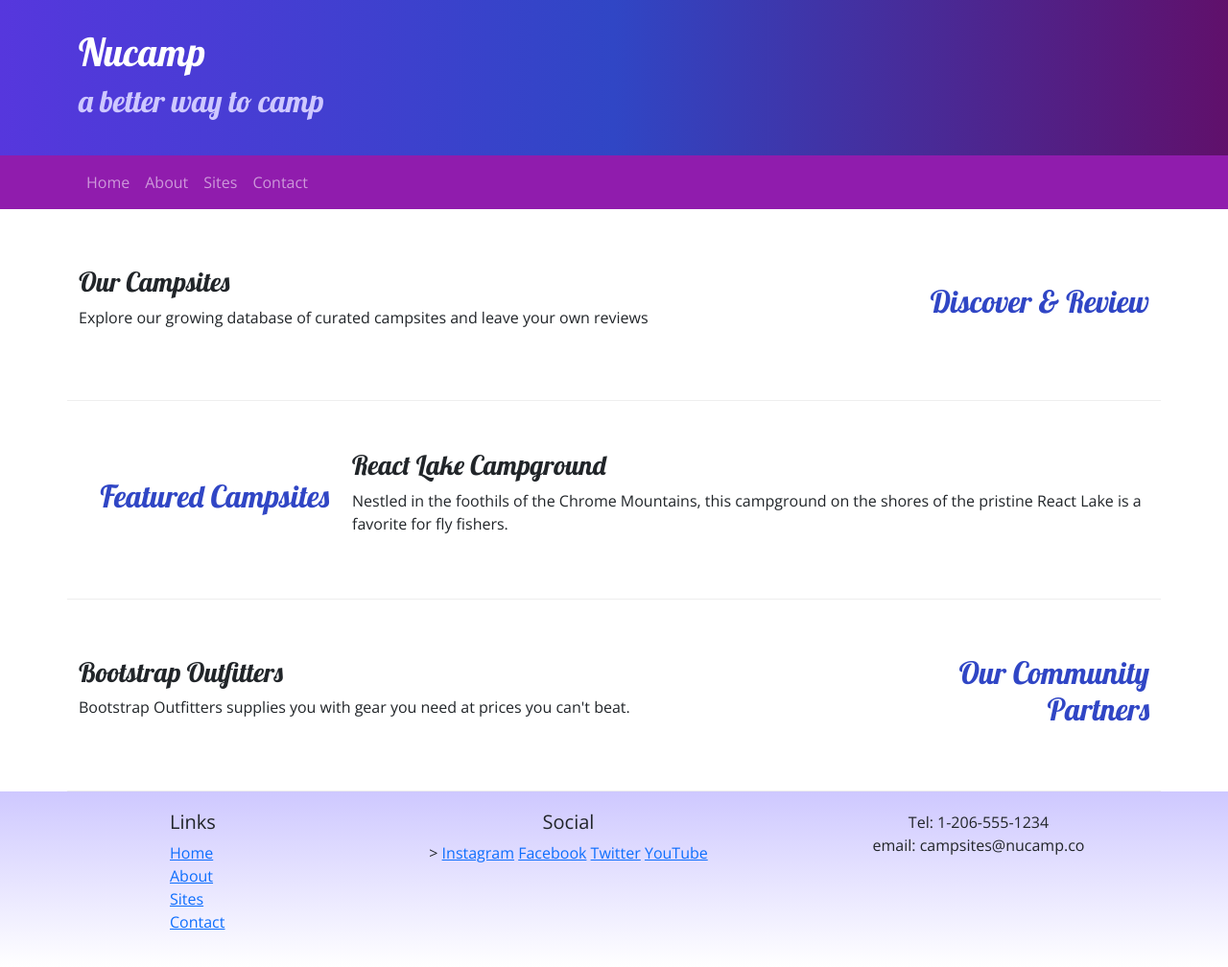
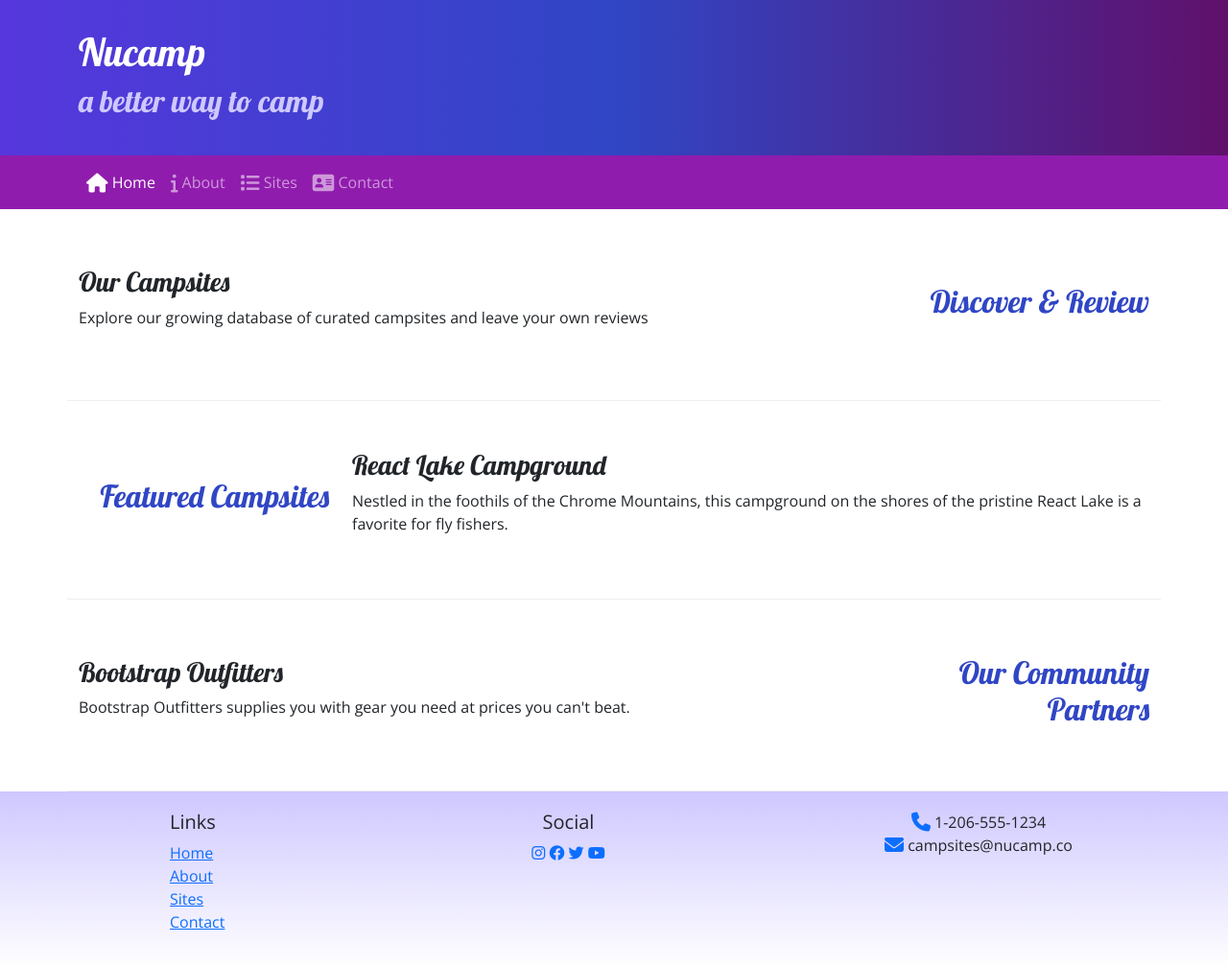
Before and after one commit to TravisMcGray/my-homepage-project, a plain HTML site: page index.html in a window 1280 px wide. Shown: the whole page at 96% size. Drawn offline with nearby package versions, Linux system fonts and the light colour scheme.

Commit message:
Icon Fonts

```diff
--- a/aboutus.html
+++ b/aboutus.html
@@ -10,6 +10,7 @@
     <link href="https://cdn.jsdelivr.net/npm/bootstrap@5.2.3/dist/css/bootstrap.min.css" rel="stylesheet" integrity="sha384-rbsA2VBKQhggwzxH7pPCaAqO46MgnOM80zW1RWuH61DGLwZJEdK2Kadq2F9CUG65" crossorigin="anonymous"/>
 
     <!-- Additional CSS must be placed after Bootstrap CSS -->
+    <link rel="stylesheet" href="https://cdnjs.cloudflare.com/ajax/libs/font-awesome/6.2.1/css/all.min.css" integrity="sha512-MV7K8+y+gLIBoVD59lQIYicR65iaqukzvf/nwasF0nqhPay5w/9lJmVM2hMDcnK1OnMGCdVK+iQrJ7lzPJQd1w==" crossorigin="anonymous" referrerpolicy="no-referrer"/>
     <link rel="stylesheet" href="https://fonts.googleapis.com/css?family=Lobster|Open+Sans" />
     <link rel="stylesheet" href="css/styles.css" />
         <title>Nucamp: A Better Way To Camp</title>
@@ -35,10 +36,10 @@
             </button>
             <div class="collapse navbar-collapse" id="nucampNavbar">
                 <ul class="navbar-nav">
-                    <li class="nav-item"><a class="nav-link" href="index.html">Home</a></li>
-                    <li class="nav-item"><a class="nav-link active" href="#">About</a></li>
-                    <li class="nav-item"><a class="nav-link" href="#">Sites</a></li>
-                    <li class="nav-item"><a class="nav-link" href="#">Contact</a></li>
+                    <li class="nav-item"><a class="nav-link" href="index.html"><i class="fa-solid fa-house fa-lg"></i> Home</a></li>
+                    <li class="nav-item"><a class="nav-link active" href="#"><i class="fa-solid fa-info fa-lg"></i> About</a></li>
+                    <li class="nav-item"><a class="nav-link" href="#"><i class="fa-solid fa-list fa-lg"></i> Sites</a></li>
+                    <li class="nav-item"><a class="nav-link" href="#"><i class="fa-solid fa-address-card fa-lg"></i> Contact</a></li>
                 </ul>
             </div>
         </div>
@@ -100,14 +101,14 @@
                 </div>
                 <div class="col-6 col-sm-5 text-center">
                     <h5>Social</h5>
-                    <a href="http://instagram.com/">Instagram</a>
-                    <a href="http://facebook.com/">Facebook</a>
-                    <a href="http://twitter.com/">Twitter</a>
-                    <a href="http://youtube.com/">YouTube</a>
+                    <a href="http://instagram.com/"><i class="fa-brands fa-instagram fa-lx"></i></a>
+                    <a href="http://facebook.com"><i class="fa-brands fa-facebook fa-lx"></i></a>
+                    <a href="http://twitter.com"><i class="fa-brands fa-twitter fa-lx"></i></a>
+                    <a href="http://youtube.com"><i class="fa-brands fa-youtube fa-lx"></i></a>
                 </div>
                 <div class="col-sm-4 text-center">
-                    Tel: 1-206-555-1234<br />
-                    Email: campsites@nucamp.co
+                    <i class="fa-solid fa-phone fa-lg text-primary"></i> 1-206-555-1234<br />
+                    <i class="fa-solid fa-envelope fa-lg text-primary"></i> campsites@nucamp.co
                 </div>
            </div>
         </div>
--- a/index.html
+++ b/index.html
@@ -8,6 +8,7 @@
         <link href="https://cdn.jsdelivr.net/npm/bootstrap@5.2.3/dist/css/bootstrap.min.css" rel="stylesheet" integrity="sha384-rbsA2VBKQhggwzxH7pPCaAqO46MgnOM80zW1RWuH61DGLwZJEdK2Kadq2F9CUG65" crossorigin="anonymous"/>
 
          <!-- Additional CSS must be placed after Bootstrap CSS -->
+         <link rel="stylesheet" href="https://cdnjs.cloudflare.com/ajax/libs/font-awesome/6.2.1/css/all.min.css" integrity="sha512-MV7K8+y+gLIBoVD59lQIYicR65iaqukzvf/nwasF0nqhPay5w/9lJmVM2hMDcnK1OnMGCdVK+iQrJ7lzPJQd1w==" crossorigin="anonymous" referrerpolicy="no-referrer"/>
     <link rel="stylesheet" href="https://fonts.googleapis.com/css?family=Lobster|Open+Sans" />
     <link rel="stylesheet" href="css/styles.css" />
 
@@ -37,10 +38,10 @@
                 </button>
                 <div class="collapse navbar-collapse" id="nucampNavbar">
                     <ul class="navbar-nav">
-                        <li class="nav-item"><a class="nav-link" href="#">Home</a></li>
-                        <li class="nav-item"><a class="nav-link" href="aboutus.html">About</a></li>
-                        <li class="nav-item"><a class="nav-link" href="#">Sites</a></li>
-                        <li class="nav-item"><a class="nav-link" href="#">Contact</a></li>
+                        <li class="nav-item"><a class="nav-link active" href="#"><i class="fa-solid fa-house fa-lg"></i> Home</a></li>
+                        <li class="nav-item"><a class="nav-link" href="aboutus.html"><i class="fa-solid fa-info fa-lg"></i> About</a></li>
+                        <li class="nav-item"><a class="nav-link" href="#"><i class="fa-solid fa-list fa-lg"></i> Sites</a></li>
+                        <li class="nav-item"><a class="nav-link" href="#"><i class="fa-solid fa-address-card fa-lg"></i> Contact</a></li>
                     </ul>
                 </div>
             </div>
@@ -99,15 +100,15 @@
                         </ul>
                     </div>
                     <div class="col-6 col-sm-5 text-center">
-                        <h5>Social</h5>>
-                        <a href="http://instagram.com/">Instagram</a></li>
-                        <a href="http://facebook.com">Facebook</a></li>
-                        <a href="http://twitter.com">Twitter</a></li>
-                        <a href="http;//youtube.com">YouTube</a></li>
+                        <h5>Social</h5>
+                        <a href="http://instagram.com/"><i class="fa-brands fa-instagram fa-lx"></i></a>
+                        <a href="http://facebook.com"><i class="fa-brands fa-facebook fa-lx"></i></a>
+                        <a href="http://twitter.com"><i class="fa-brands fa-twitter fa-lx"></i></a>
+                        <a href="http://youtube.com"><i class="fa-brands fa-youtube fa-lx"></i></a>
                     </div>
                     <div class="col-sm-4 text-center">
-                        Tel: 1-206-555-1234<br />
-                        email: campsites@nucamp.co
+                        <i class="fa-solid fa-phone fa-lg text-primary"></i> 1-206-555-1234<br />
+                        <i class="fa-solid fa-envelope fa-lg text-primary"></i> campsites@nucamp.co
                     </div>
                 </div>
             </div>
```
